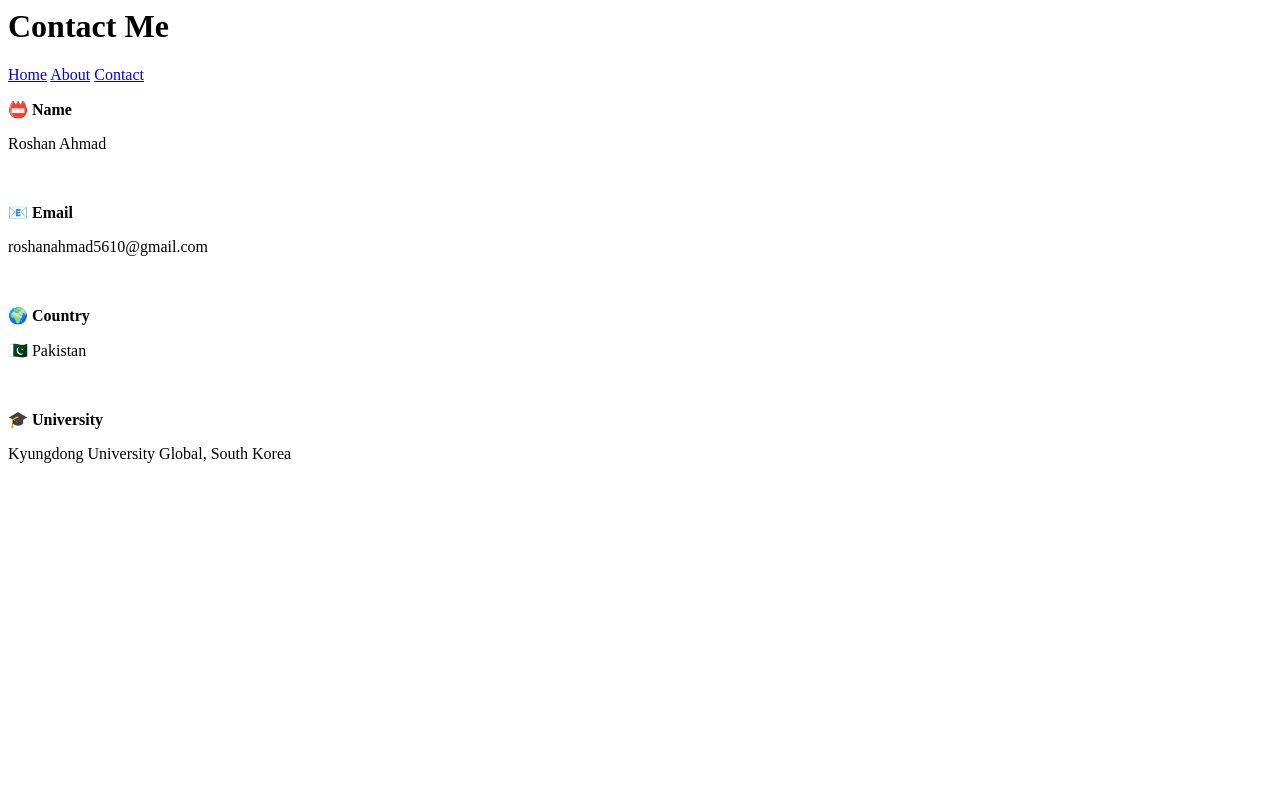
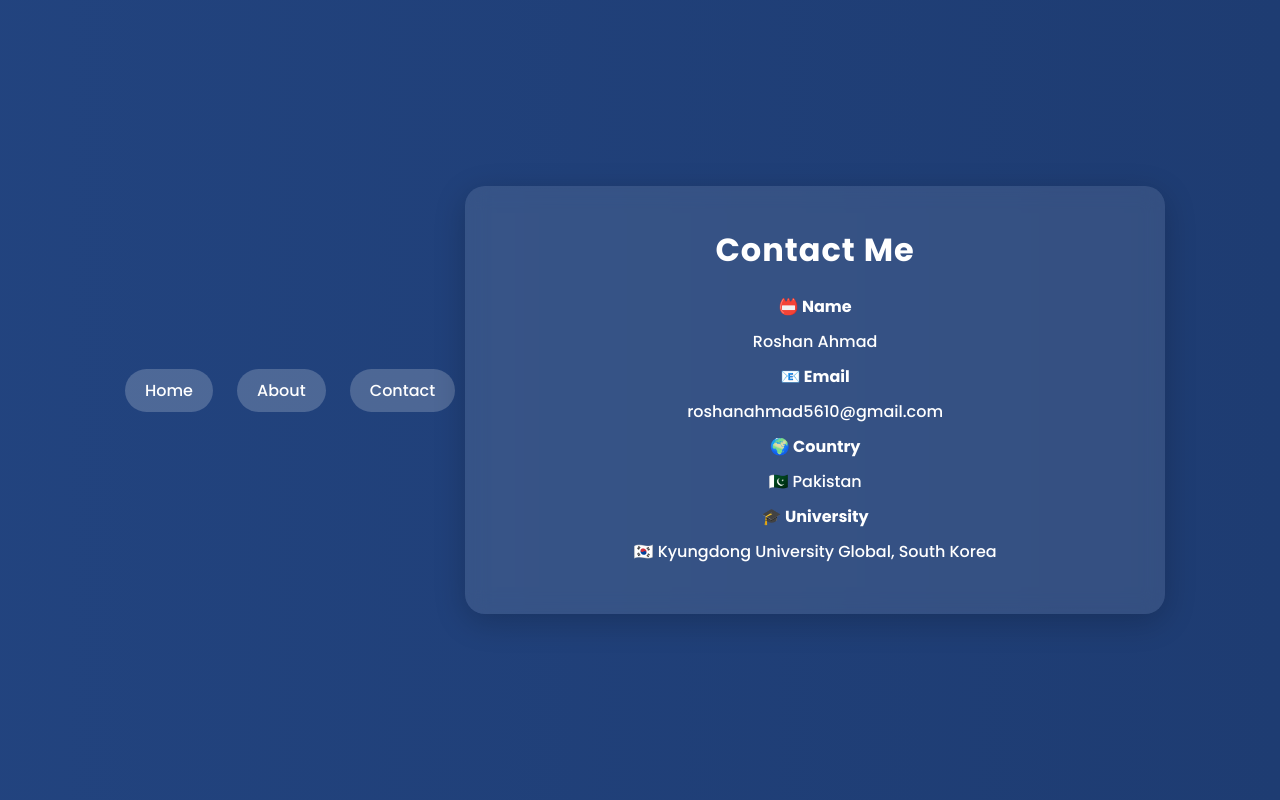
Before and after one commit to RoshanAhmad/mywebsite, a plain HTML site: page contact.html in a window 1280 px wide. Drawn offline with Linux system fonts and the light colour scheme.

Commit message:
Enhance contact.html structure and content
Added doctype, head, and body structure to contact.html. Updated university name format.

```diff
--- a/contact.html
+++ b/contact.html
@@ -1,25 +1,42 @@
-<h1>Contact Me</h1>
+<!DOCTYPE html>
+<html>
+<head>
+<title>Contact - Roshan Ahmad</title>
 
-<nav>
+<!-- CSS LINK (VERY IMPORTANT FIX) -->
+<link rel="stylesheet" href="style.css">
+
+</head>
+
+<body>
+
+<nav class="navbar">
 <a href="index.html">Home</a>
 <a href="about.html">About</a>
 <a href="contact.html">Contact</a>
 </nav>
 
+<div class="container">
+
+<h1 class="title">Contact Me</h1>
+
+<div class="card">
+
 <p><b>📛 Name</b></p>
 <p>Roshan Ahmad</p>
-
-<br>
 
 <p><b>📧 Email</b></p>
 <p>roshanahmad5610@gmail.com</p>
 
-<br>
-
 <p><b>🌍 Country</b></p>
 <p>🇵🇰 Pakistan</p>
 
-<br>
+<p><b>🎓 University</b></p>
+<p>🇰🇷 Kyungdong University Global, South Korea</p>
 
-<p><b>🎓 University</b></p>
-<p>Kyungdong University Global, South Korea</p>
+</div>
+
+</div>
+
+</body>
+</html>
```
